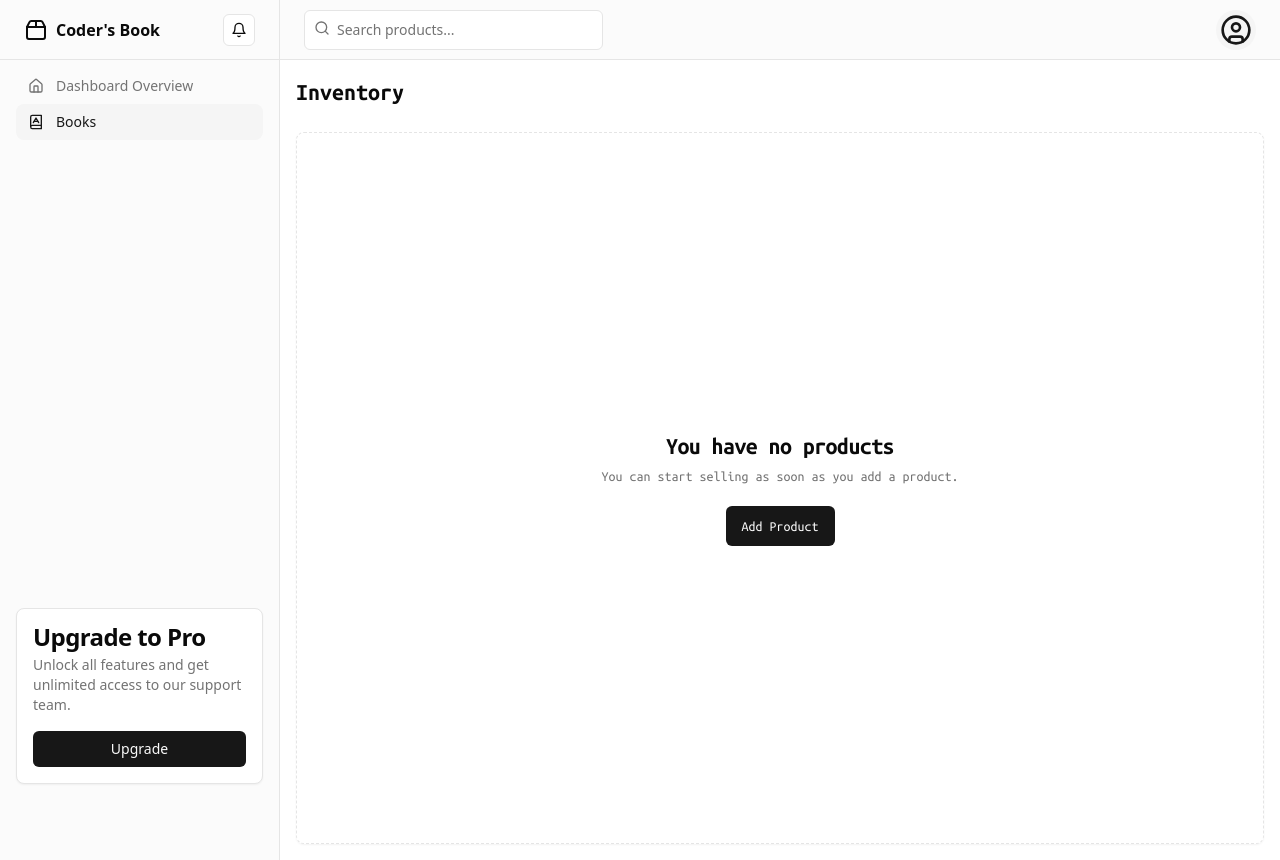
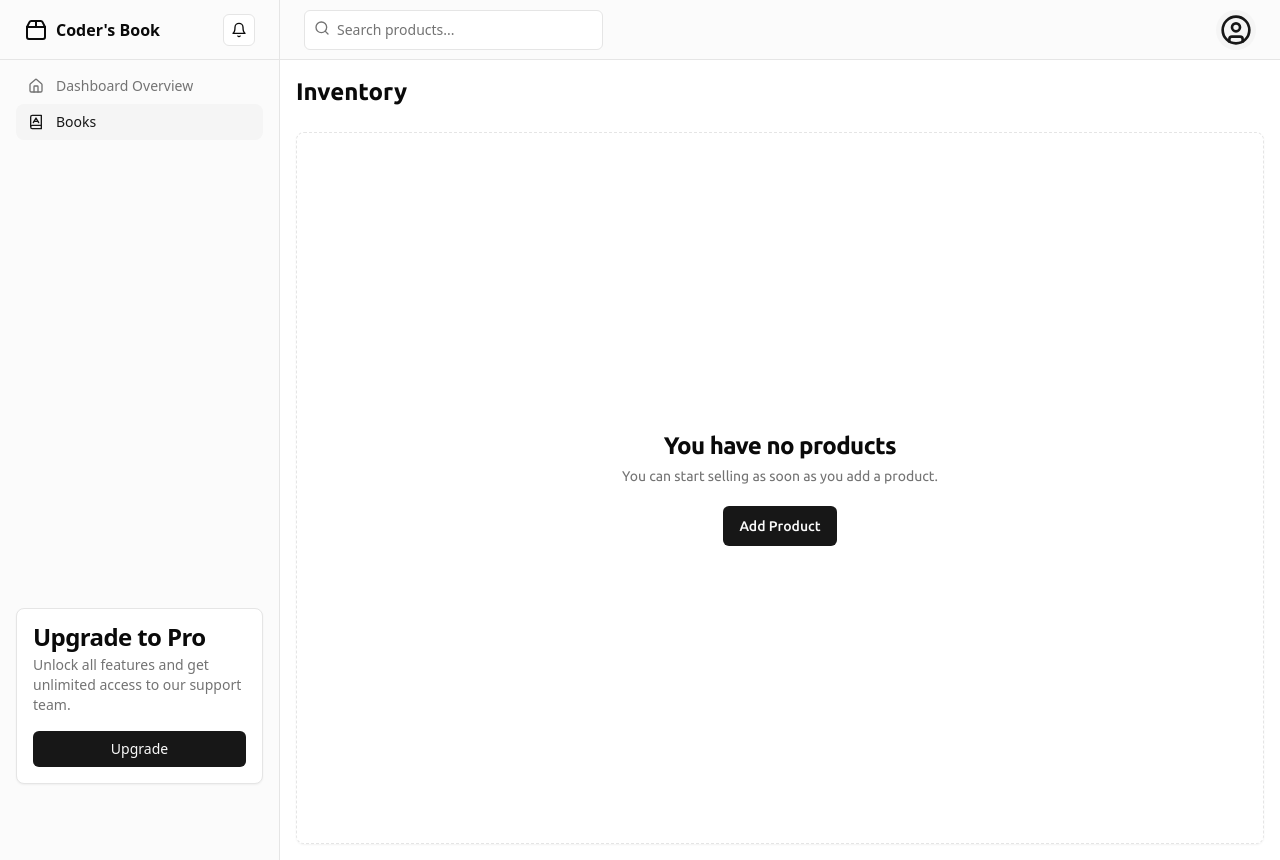
Before and after one commit to sudsarkar13/Dashboard, a Next.js app in the folder dashboardlearn1/: page / in a window 1280 px wide. Built offline with nearby package versions, Linux system fonts and the light colour scheme.

Commit message:
Update index.tsx

```diff
--- a/dashboardlearn1/src/pages/index.tsx
+++ b/dashboardlearn1/src/pages/index.tsx
@@ -1,10 +1,10 @@
-import { ubuntuMono } from "@/types/font/Font";
+import { ubuntu } from "@/types/font/Font";
 import Head from "next/head";
 import { Inventory } from "@/components/dashboard";
 
 export default function HomePage() {
 	return (
-		<main className={`min-h-screen ${ubuntuMono.className}`}>
+		<main className={`min-h-screen ${ubuntu.className}`}>
 			<Head>
 				<title>Home | Dashboard</title>
 				<meta name='description' content='Home | Dashboard' />
```
